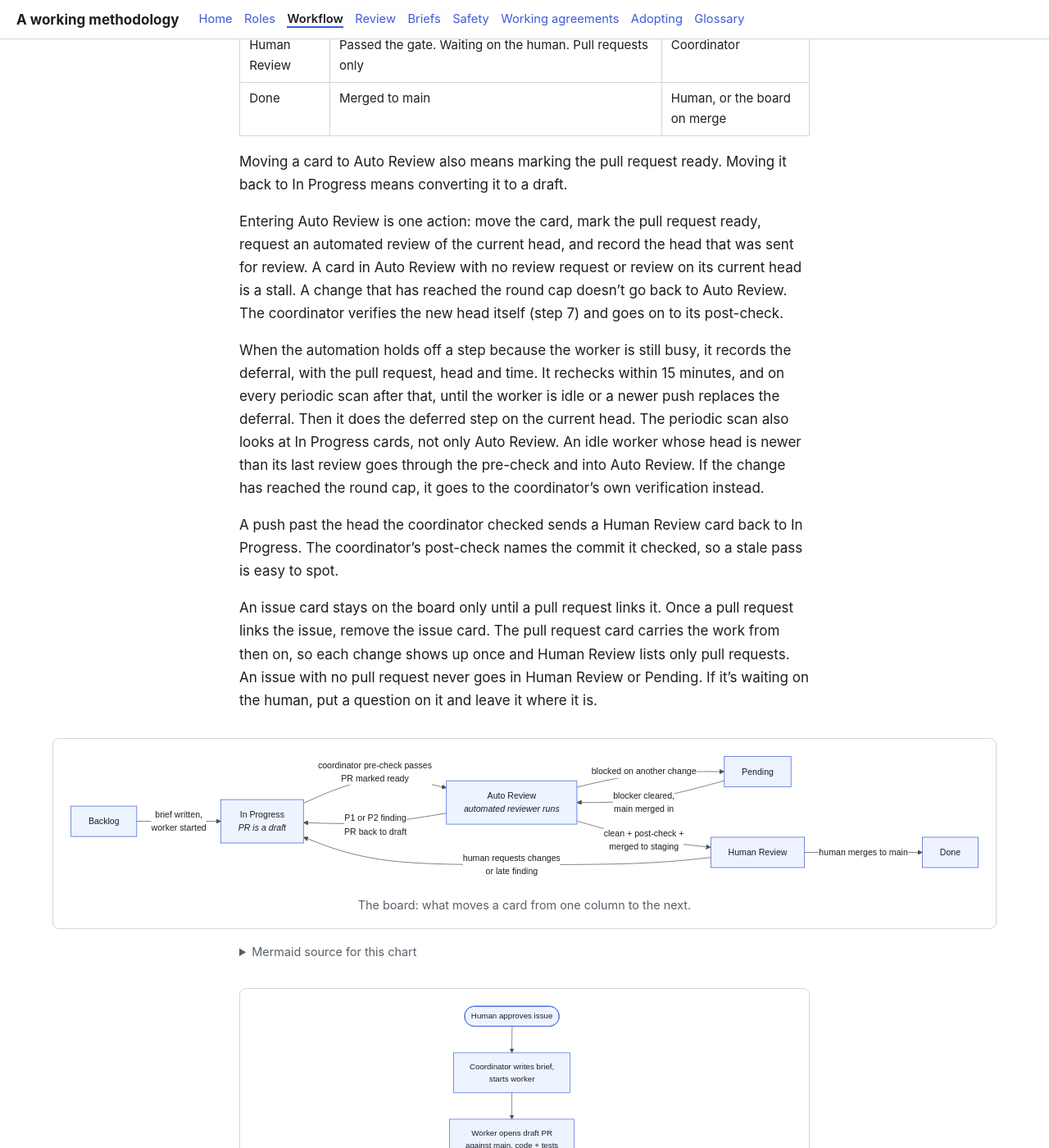
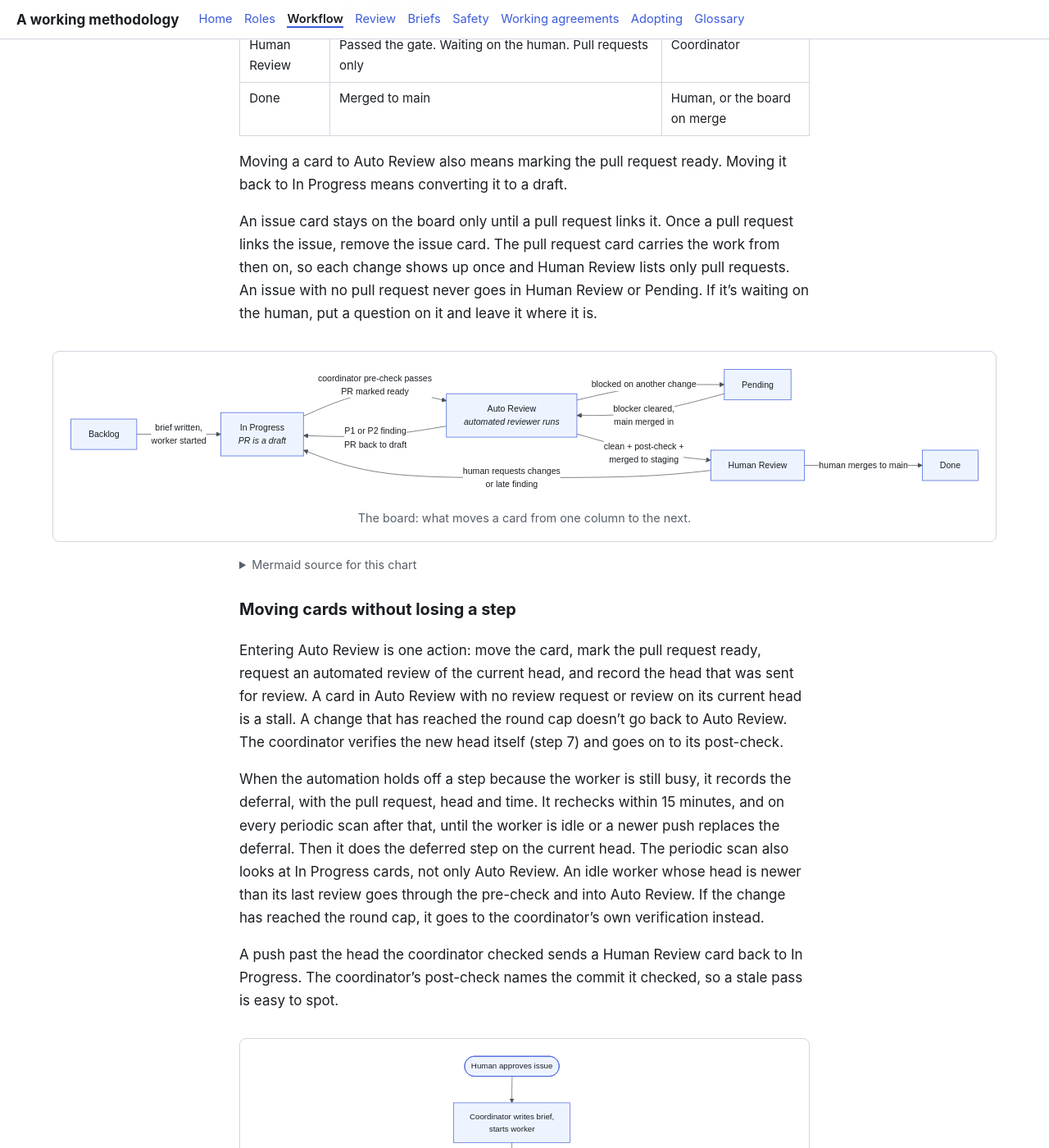
Before and after one commit to tangentcode/methodology, a Jekyll site: the page built from workflow.md, in a window 1280 px wide and 1400 px high, scrolled down 841 px. Shown: the whole window at 82% size. Built offline with Jekyll 4.4.1, drawn with Linux system fonts in a browser that asks for light colours; our own code applies the rules of GitHub Pages for plain Markdown files; some of the changed lines change nothing that is shown.

Commit message:
Workflow: move the card-moving rules below the diagram so they stand apart from the issue-card rule

````diff
--- a/workflow.md
+++ b/workflow.md
@@ -21,12 +21,6 @@
 
 Moving a card to Auto Review also means marking the pull request ready. Moving it back to In Progress means converting it to a draft.
 
-Entering Auto Review is one action: move the card, mark the pull request ready, request an automated review of the current head, and record the head that was sent for review. A card in Auto Review with no review request or review on its current head is a stall. A change that has reached the round cap doesn't go back to Auto Review. The coordinator verifies the new head itself (step 7) and goes on to its post-check.
-
-When the automation holds off a step because the worker is still busy, it records the deferral, with the pull request, head and time. It rechecks within 15 minutes, and on every periodic scan after that, until the worker is idle or a newer push replaces the deferral. Then it does the deferred step on the current head. The periodic scan also looks at In Progress cards, not only Auto Review. An idle worker whose head is newer than its last review goes through the pre-check and into Auto Review. If the change has reached the round cap, it goes to the coordinator's own verification instead.
-
-A push past the head the coordinator checked sends a Human Review card back to In Progress. The coordinator's post-check names the commit it checked, so a stale pass is easy to spot.
-
 An issue card stays on the board only until a pull request links it. Once a pull request links the issue, remove the issue card. The pull request card carries the work from then on, so each change shows up once and Human Review lists only pull requests. An issue with no pull request never goes in Human Review or Pending. If it's waiting on the human, put a question on it and leave it where it is.
 
 ```mermaid
@@ -41,6 +35,14 @@ flowchart LR
     HR -->|late finding| IP
     HR -->|human merges to main| D[Done]
 ```
+
+### Moving cards without losing a step
+
+Entering Auto Review is one action: move the card, mark the pull request ready, request an automated review of the current head, and record the head that was sent for review. A card in Auto Review with no review request or review on its current head is a stall. A change that has reached the round cap doesn't go back to Auto Review. The coordinator verifies the new head itself (step 7) and goes on to its post-check.
+
+When the automation holds off a step because the worker is still busy, it records the deferral, with the pull request, head and time. It rechecks within 15 minutes, and on every periodic scan after that, until the worker is idle or a newer push replaces the deferral. Then it does the deferred step on the current head. The periodic scan also looks at In Progress cards, not only Auto Review. An idle worker whose head is newer than its last review goes through the pre-check and into Auto Review. If the change has reached the round cap, it goes to the coordinator's own verification instead.
+
+A push past the head the coordinator checked sends a Human Review card back to In Progress. The coordinator's post-check names the commit it checked, so a stale pass is easy to spot.
 
 ## The loop
 
````
